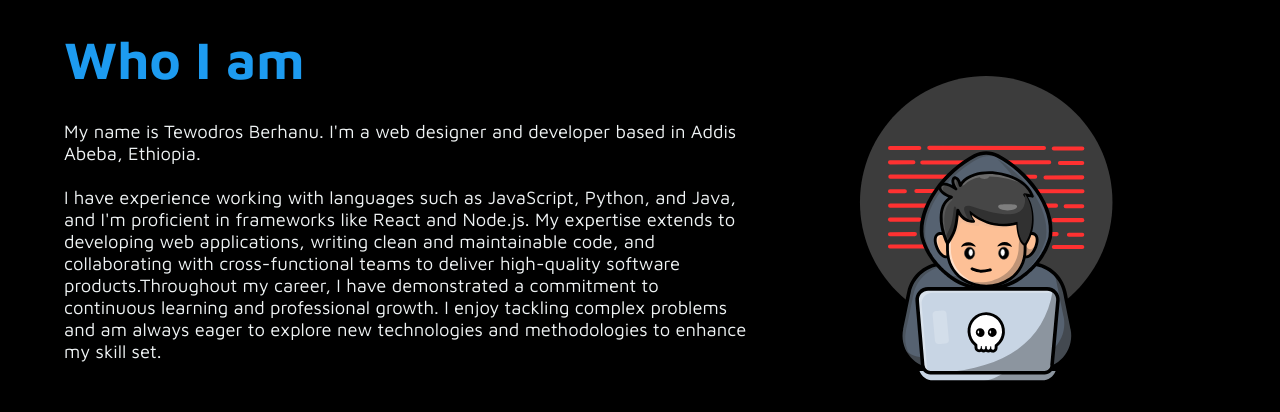
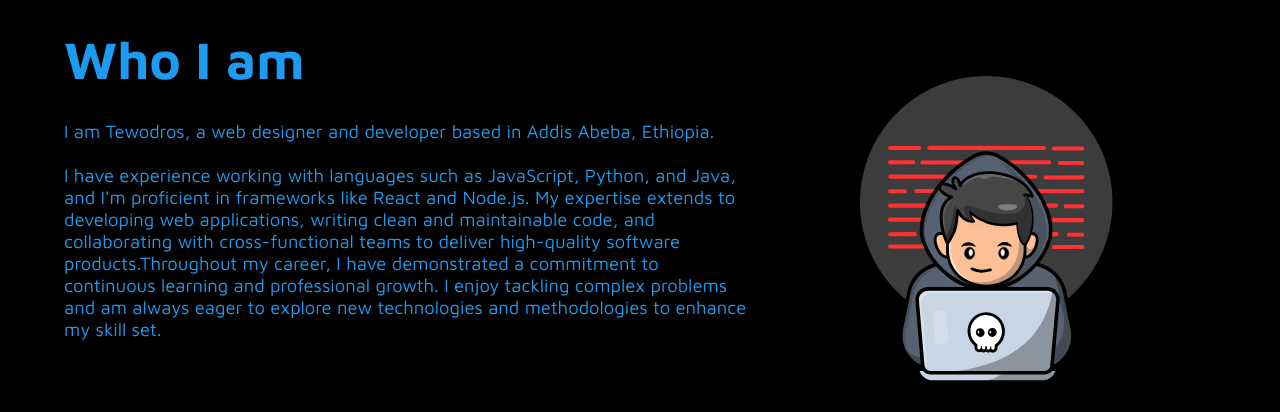
Before and after one commit to tediyo/Personal-Portfolio-Using-React-and-Emailjs, a React (Create React App) app: page / in a window 1280 px wide. Shown: the part 900-1312 px from the top of the page. Built offline with nearby package versions, Linux system fonts and the light colour scheme; no server answers; a web font is replaced by a local one.

Commit message:
About coloring

```diff
--- a/src/components/core-ui/about/about.js
+++ b/src/components/core-ui/about/about.js
@@ -20,7 +20,7 @@ function About() {
                 <div className="about-body">
                     <div className="about-description">
                         <h2 style={{ color: theme.primary }}>{aboutData.title}</h2>
-                        <p style={{ color: theme.tertiary }}>{aboutData.description1}<br /><br />{aboutData.description2}</p>
+                        <p style={{ color: theme.primary }}>{aboutData.description1}<br /><br />{aboutData.description2}</p>
                     </div>
                     <div className="about-animation">
                         <AnimationLottie animationPath={codings} />
--- a/src/data/aboutData.js
+++ b/src/data/aboutData.js
@@ -1,5 +1,5 @@
 export const aboutData = {
     title: "Who I am",
-    description1: "My name is Tewodros Berhanu. I'm a web designer and developer based in Addis Abeba, Ethiopia.",
+    description1: "I am Tewodros, a web designer and developer based in Addis Abeba, Ethiopia.",
     description2: "I have experience working with languages such as JavaScript, Python, and Java, and I'm proficient in frameworks like React and Node.js. My expertise extends to developing web applications, writing clean and maintainable code, and collaborating with cross-functional teams to deliver high-quality software products.Throughout my career, I have demonstrated a commitment to continuous learning and professional growth. I enjoy tackling complex problems and am always eager to explore new technologies and methodologies to enhance my skill set.",
 }
```
